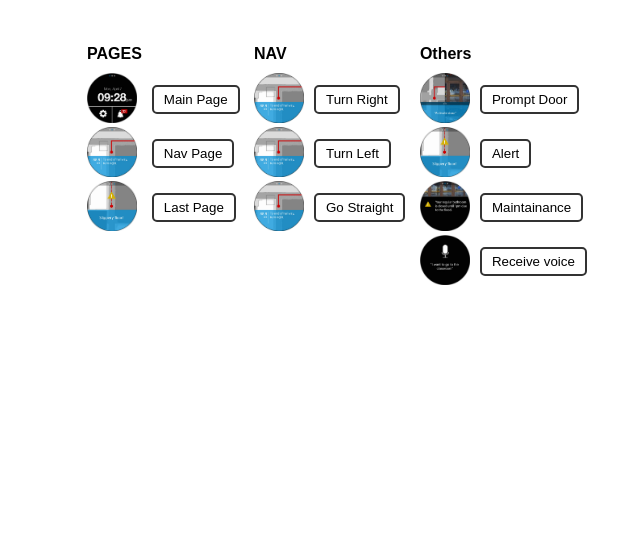
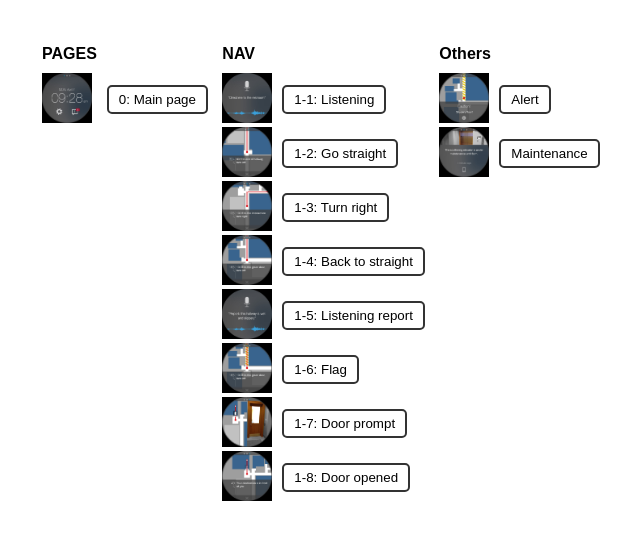
Before and after one commit to flashycud/InteractiveMap, a website: page controller.html in a window 1280 px wide. Shown: the part 101-640 px from the top of the page, without its empty margins (293-933 px from the left). Drawn offline with nearby package versions, Linux system fonts and the light colour scheme; no server answers.

Commit message:
sync command texts and adjust page amination

```diff
--- a/controller.html
+++ b/controller.html
@@ -64,22 +64,14 @@ input[type="button"]:active{
   <div id="message"></div>
 </section>
 <div style="display:block;margin:auto;
-width: 520px;">
+width: 610px;">
 <div style="display:inline-block;margin:auto;vertical-align:top">
   <div class="row">
     <div class="cell-2">PAGES</div>
   </div>
   <div class="row">
-    <div class="cell"><img height="50px" src="/img/main.jpg"/></div>
-    <div class="cell"><input type="button" value="Main Page" onclick="sendCommand('MAIN')" /></div>
-  </div>
-  <div class="row">
-    <div class="cell"><img height="50px" src="/img/nav.jpg"/></div>
-    <div class="cell"><input type="button" value="Nav Page" onclick="sendCommand('NAV')" /></div>
-  </div>
-  <div class="row">
-    <div class="cell"><img height="50px" src="/img/danger.jpg"/></div>
-    <div class="cell"><input type="button" value="Last Page" onclick="sendCommand('LAST')" /></div>
+    <div class="cell"><img height="50px" src="/img/0-mainscreen.jpg"/></div>
+    <div class="cell"><input type="button" value="0: Main page" onclick="sendCommand('0-mainscreen')" /></div>
   </div>
 </div>
 
@@ -88,16 +80,36 @@ width: 520px;">
     <div class="cell-2">NAV</div>
   </div>
   <div class="row">
-    <div class="cell"><img height="50px" src="/img/nav.jpg"/></div>
-    <div class="cell"><input type="button" value="Turn Right" onclick="sendCommand('RIGHT')" /></div>
+    <div class="cell"><img height="50px" src="/img/1-1-listening.jpg"/></div>
+    <div class="cell"><input type="button" value="1-1: Listening" onclick="sendCommand('1-1-listening')" /></div>
   </div>
   <div class="row">
-    <div class="cell"><img height="50px" src="/img/nav.jpg"/></div>
-    <div class="cell"><input type="button" value="Turn Left" onclick=" sendCommand('LEFT')" /></div>
+    <div class="cell"><img height="50px" src="/img/1-2-nav1.jpg"/></div>
+    <div class="cell"><input type="button" value="1-2: Go straight" onclick="sendCommand('1-2-nav1')" /></div>
   </div>
   <div class="row">
-    <div class="cell"><img height="50px" src="/img/nav.jpg"/></div>
-    <div class="cell"><input type="button" value="Go Straight" onclick ="sendCommand('STRAIGHT')" /></div>
+    <div class="cell"><img height="50px" src="/img/1-3-nav2.jpg"/></div>
+    <div class="cell"><input type="button" value="1-3: Turn right" onclick="sendCommand('1-3-nav2')" /></div>
+  </div>
+  <div class="row">
+    <div class="cell"><img height="50px" src="/img/1-4-nav3.jpg"/></div>
+    <div class="cell"><input type="button" value="1-4: Back to straight" onclick="sendCommand('1-4-nav3')" /></div>
+  </div>
+  <div class="row">
+    <div class="cell"><img height="50px" src="/img/1-5-listening-report.jpg"/></div>
+    <div class="cell"><input type="button" value="1-5: Listening report" onclick="sendCommand('1-5-listening-report')" /></div>
+  </div>
+  <div class="row">
+    <div class="cell"><img height="50px" src="/img/1-6-nav-flag.jpg"/></div>
+    <div class="cell"><input type="button" value="1-6: Flag" onclick="sendCommand('1-6-nav-flag')" /></div>
+  </div>
+  <div class="row">
+    <div class="cell"><img height="50px" src="/img/door-bg.jpg"/></div>
+    <div class="cell"><input type="button" value="1-7: Door prompt" onclick="sendCommand('door-nav')" /></div>
+  </div>
+  <div class="row">
+    <div class="cell"><img height="50px" src="/img/1-8-door-open.jpg"/></div>
+    <div class="cell"><input type="button" value="1-8: Door opened" onclick="sendCommand('1-8-door-open')" /></div>
   </div>
 </div>
 
@@ -106,20 +118,12 @@ width: 520px;">
     <div class="cell-2">Others</div>
   </div>
   <div class="row">
-    <div class="cell"><img height="50px" src="/img/door-nav.jpg"/></div>
-    <div class="cell"><input type="button" value="Prompt Door" onclick="sendCommand('DOOR')" /></div>
+    <div class="cell"><img height="50px" src="/img/2-1-alert.jpg"/></div>
+    <div class="cell"><input type="button" value="Alert" onclick="sendCommand('2-1-alert')" /></div>
   </div>
   <div class="row">
-    <div class="cell"><img height="50px" src="/img/danger.jpg"/></div>
-    <div class="cell"><input type="button" value="Alert" onclick="sendCommand('ALERT')" /></div>
-  </div>
-  <div class="row">
-    <div class="cell"><img height="50px" src="/img/noti-info.jpg"/></div>
-    <div class="cell"><input type="button" value="Maintainance"  onclick="sendCommand('MAINTAINACE')" /></div>
-  </div>
-  <div class="row">
-    <div class="cell"><img height="50px" src="/img/listening.jpg"/></div>
-    <div class="cell"><input type="button" value="Receive voice" onclick="sendCommand('RECEIVE_VOICE')" /></div>
+    <div class="cell"><img height="50px" src="/img/2-2-notification-elevator.jpg"/></div>
+    <div class="cell"><input type="button" value="Maintenance" onclick="sendCommand('2-2-notification-elevator')" /></div>
   </div>
 </div>
 </div>
```
Also changed, not shown: index.html (+6 -2 lines), img/0-mainscreen.jpg (added), img/1-1-listening.jpg (added), img/1-2-nav1.jpg (added), img/1-3-nav2.jpg (added), img/1-4-nav3.jpg (added), img/1-5-listening-report.jpg (added), img/1-6-nav-flag.jpg (added), img/1-8-door-open.jpg (added), img/2-1-alert.jpg (added), img/2-2-notification-elevator.jpg (added).
